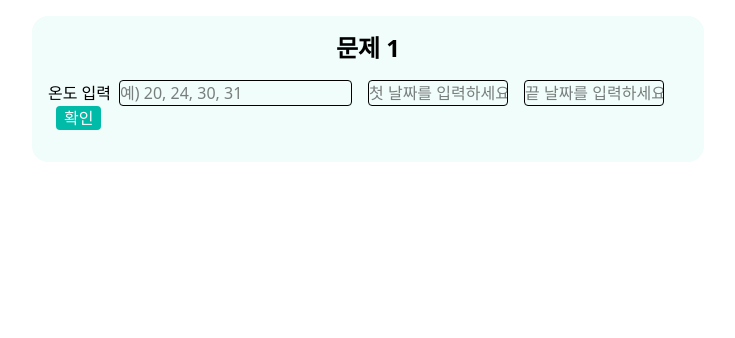
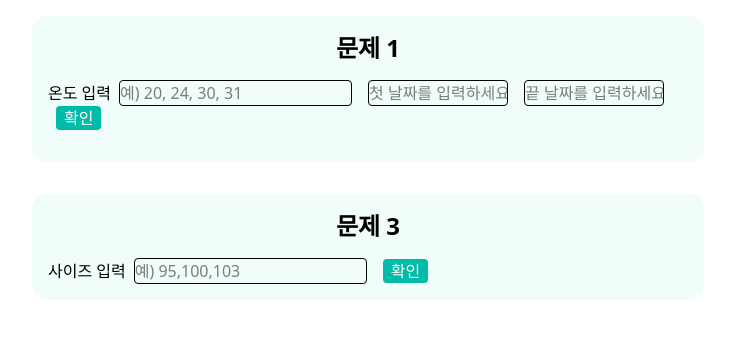
Before and after one commit to dajung-y/2025-goorm-frontend, a React (Vite) app in the folder cospro/: page /cospro6 in a window 1280 px wide. Shown: the top 338 px of the page, without its empty margins (272-1007 px from the left). Built offline with nearby package versions, Linux system fonts and the light colour scheme.

Commit message:
6-3문제 푸는중

```diff
--- /dev/null
+++ b/cospro/src/cospro6/Cospro6Test3.jsx
@@ -0,0 +1,37 @@
+import React from 'react'
+import { useForm } from 'react-hook-form';
+
+export default function Cospro6Test3() {
+  const {register,handleSubmit} = useForm();
+  const measure = (size) => {
+    if(size<95) return 'S';
+    if(size<100) return 'M';
+    if(size<105) return 'L';
+    return 'XL';
+  }
+  const onSubmit = (data) => {
+    const size = data.size;
+    const sizeArr = size.split(',')
+                         .map(size => Number(size.trim()))
+                         .map(measure)
+    console.log(sizeArr);
+
+  }
+  return (
+    <section className='m-4 p-4 w-2xl bg-teal-50 rounded-2xl'>
+      <h1 className='text-2xl font-bold text-center'>문제 3</h1>
+      {/* 입력 */}
+      <form onSubmit={handleSubmit(onSubmit)}
+            className='mt-4'>
+        <label>사이즈 입력</label>
+        <input {...register('size')}
+                placeholder='예) 95,100,103'
+                className='ml-2 mr-2 border rounded' />
+        <button type='submit'
+                className='ml-2 px-2 bg-teal-500 text-white rounded cursor-pointer'>
+          확인
+        </button>
+      </form>
+    </section>
+  )
+}
--- a/cospro/src/pages/CosPro6Page.jsx
+++ b/cospro/src/pages/CosPro6Page.jsx
@@ -1,10 +1,12 @@
 import React from 'react'
 import Cospro6Test1 from '../cospro6/Cospro6Test1'
+import Cospro6Test3 from '../cospro6/Cospro6Test3'
 
 export default function CosPro6Page() {
   return (
     <div className='flex flex-col items-center'>
       <Cospro6Test1 />
+      <Cospro6Test3 />
     </div>
   )
 }
```
